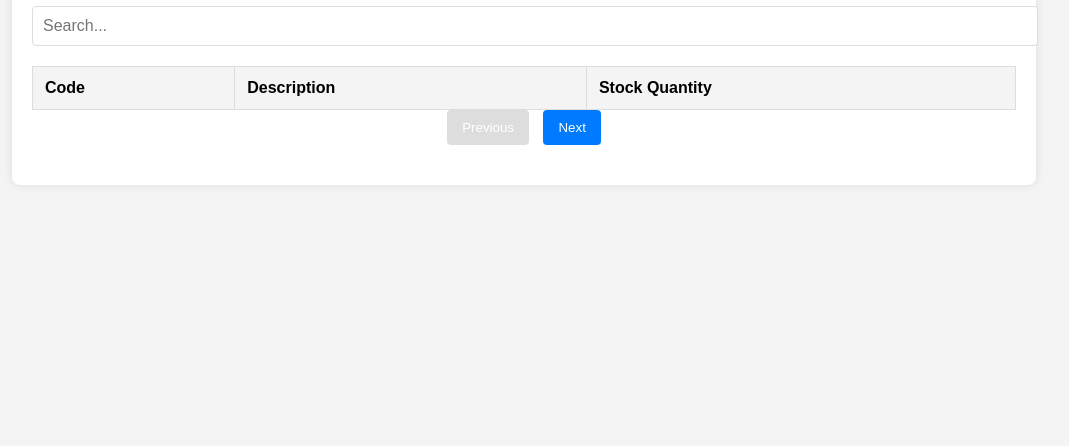
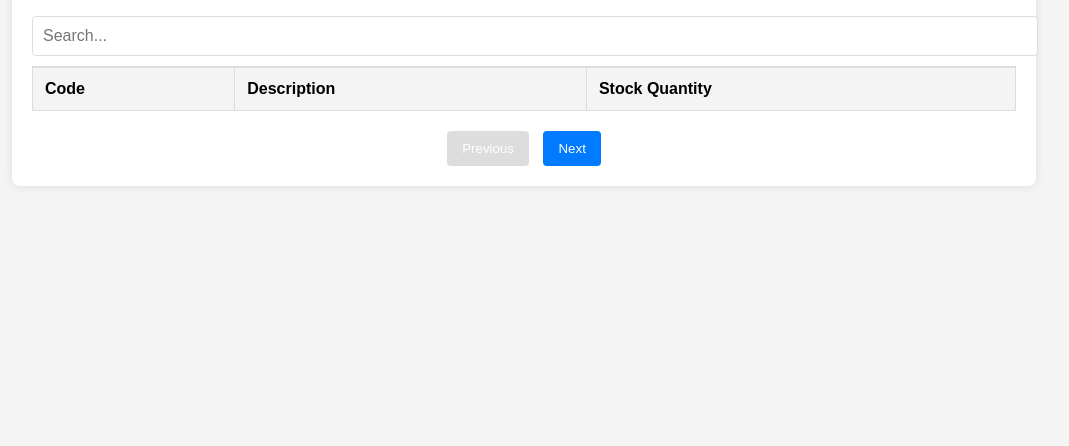
Before and after one commit to Diamonddent-sa/Stock, a plain HTML site: page index.html in a window 1280 px wide. Shown: the part 354-800 px from the top of the page, without its empty margins (116-1185 px from the left). Drawn offline with Linux system fonts and the light colour scheme; no server answers.

Commit message:
Update index.html

```diff
--- a/index.html
+++ b/index.html
@@ -14,6 +14,7 @@
             justify-content: center;
             align-items: center;
             height: 100vh;
+            overflow: auto;
         }
         .container {
             width: 80%;
@@ -23,14 +24,19 @@
             box-shadow: 0 0 10px rgba(0, 0, 0, 0.1);
             padding: 20px;
             box-sizing: border-box;
+            position: relative;
         }
         h1 {
             text-align: center;
             color: #333;
         }
-        .search-container, .pagination {
-            margin-bottom: 20px;
-            text-align: center;
+        .search-container {
+            position: sticky;
+            top: 0;
+            background: #fff;
+            padding: 10px 0;
+            z-index: 1;
+            border-bottom: 1px solid #ddd;
         }
         input[type="text"] {
             width: 100%;
@@ -58,6 +64,10 @@
         }
         tbody tr:hover {
             background-color: #f1f1f1;
+        }
+        .pagination {
+            margin-top: 20px;
+            text-align: center;
         }
         .pagination button {
             padding: 10px 15px;
```
